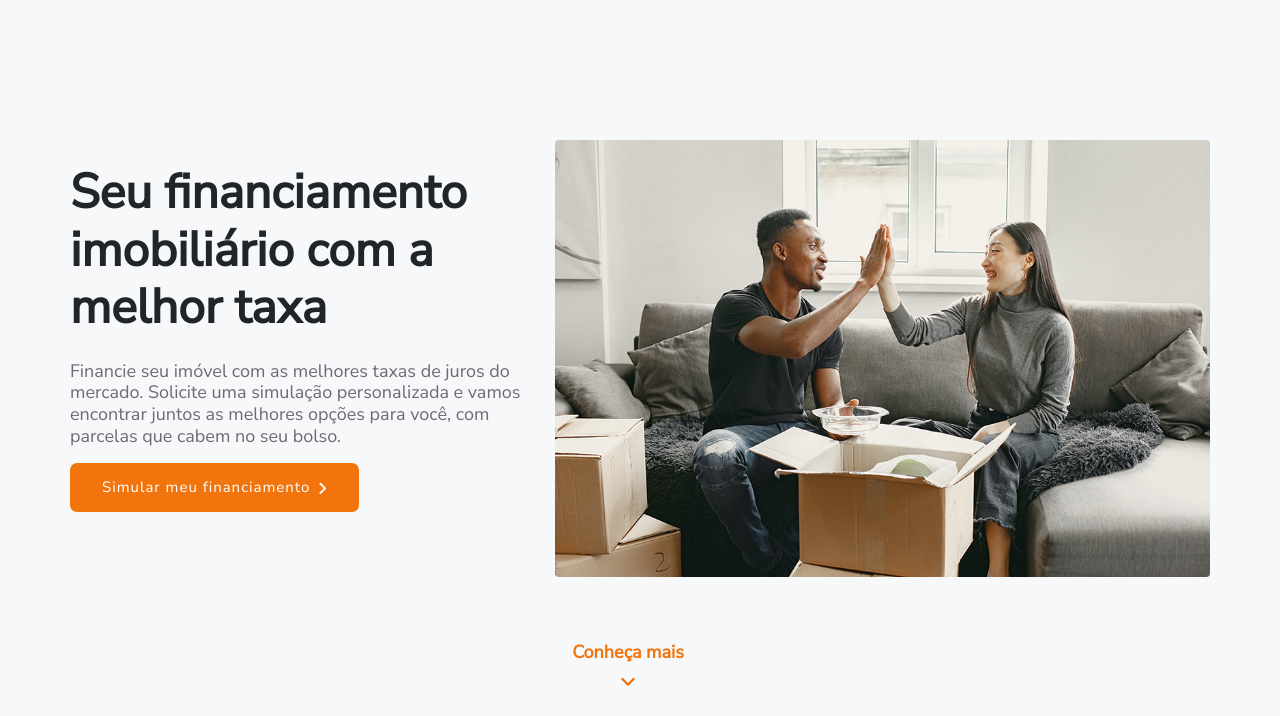
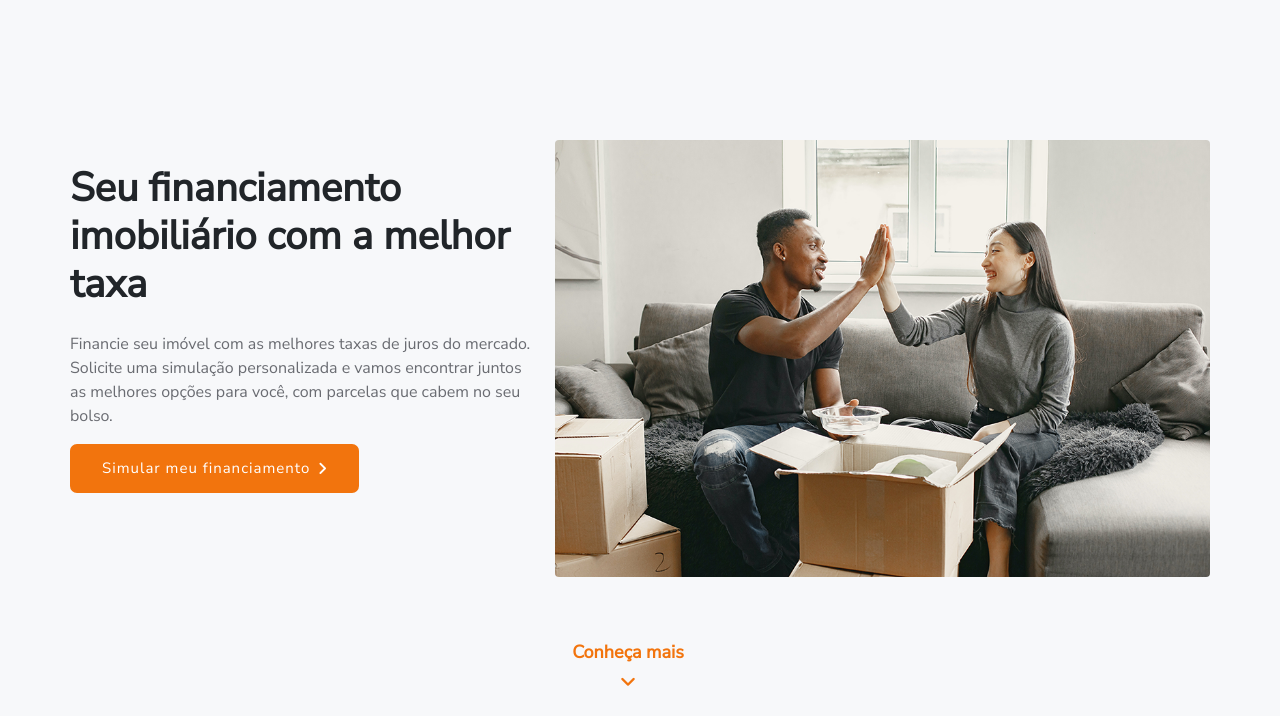
Before and after one commit to vBony/consultoria-confianca, a PHP site: page / in a window 1280 px wide. Shown: the part 61-777 px from the top of the page. Run offline with PHP 8.4, Linux system fonts and the light colour scheme; data that the repository does not hold is empty.

Commit message:
retirando tamanhos fixos

```diff
--- a/app/assets/css/home.css
+++ b/app/assets/css/home.css
@@ -25,7 +25,7 @@ body {
 }
 
 #title-ti{
-    font-size:48px;
+    /* font-size:48px; */
     font-weight: bold;
 }
 
@@ -44,7 +44,7 @@ body {
 
 #sub-titulo-ti{
     color:#6a6c72;
-    font-size:18px;
+    /* font-size:18px; */
 }
 
 #inicio .btn-conheca {
--- a/app/views/home.php
+++ b/app/views/home.php
@@ -32,13 +32,13 @@
                     Seu financiamento imobiliário com a melhor taxa
                 </h1>
 
-                <h2 class="text-inicio mb-3" id="sub-titulo-ti">
+                <p class="text-inicio mb-3" id="sub-titulo-ti">
                     Financie seu imóvel com as melhores taxas de
                     juros do mercado. Solicite uma simulação
                     personalizada e vamos encontrar juntos as
                     melhores opções para você, com parcelas que
                     cabem no seu bolso.
-                </h2>
+                </p>
 
                 <div class="btn-ti-area">
                     <button class="default-button d-flex flex-row align-items-center justify-content-center">
```
